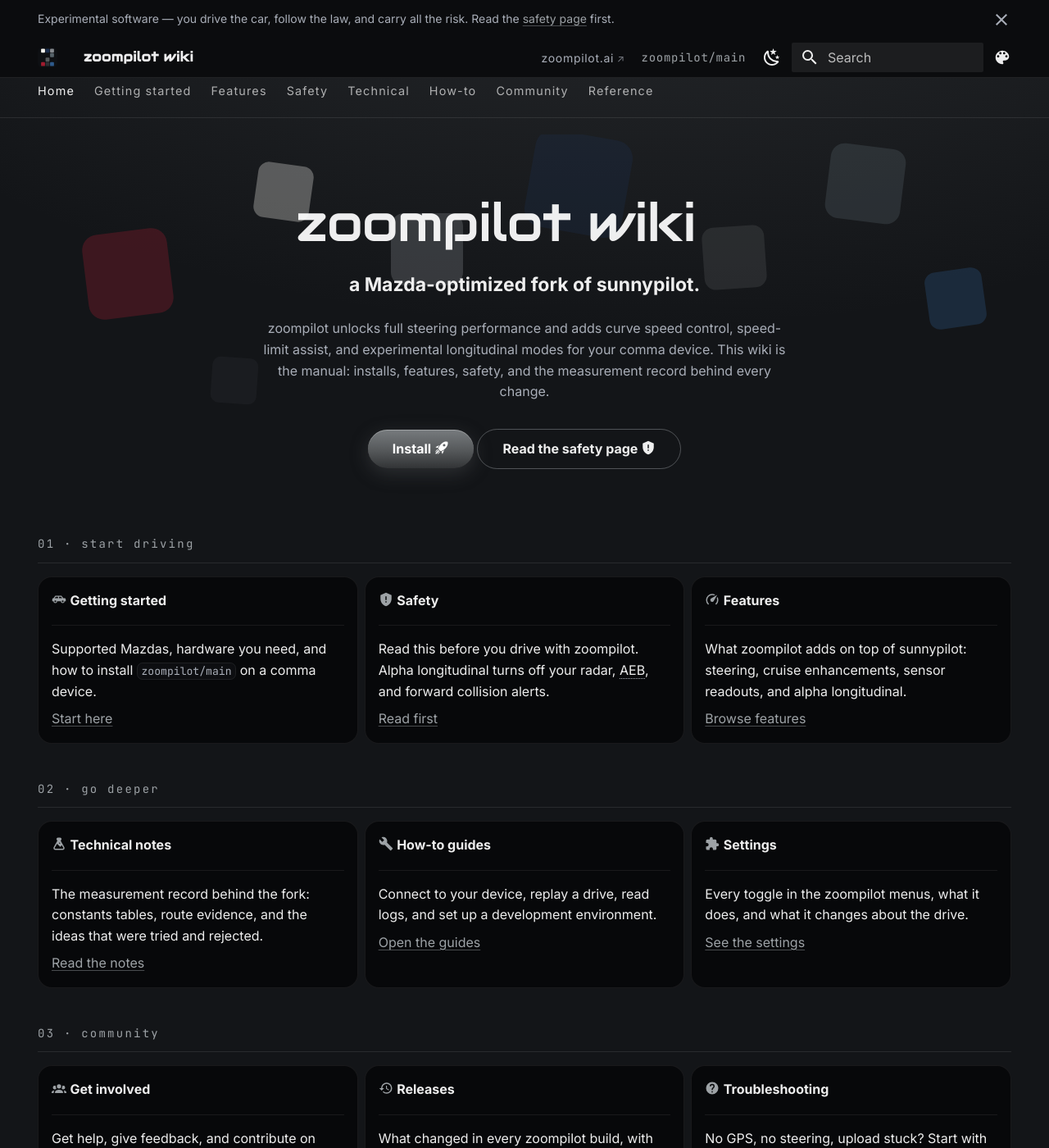
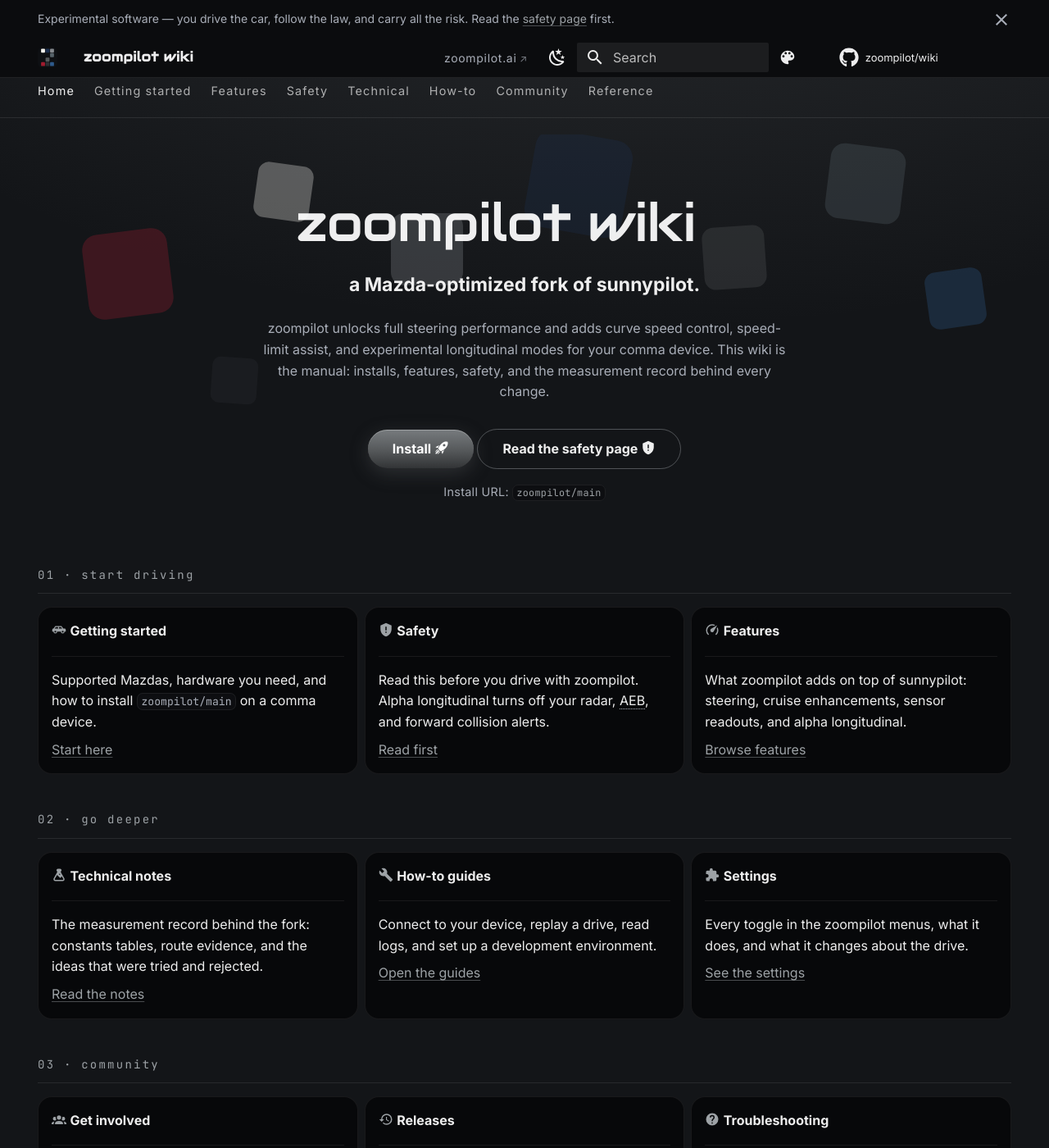
Before and after one commit to mzdnick/zoompilot-wiki, an MkDocs documentation site: the page built from docs/index.md, in a window 1280 px wide and 1400 px high. Shown: the whole window at 82% size. Built offline with MkDocs 1.6.1 and Material for MkDocs 9.7.7, drawn with Linux system fonts in a browser that asks for light colours; comment, search, counter and statistics services are not loaded.

Commit message:
Move the install URL and build stamp out of the header
The header row caps at ~1340px, so the text was invisible at common
pane widths no matter how it was layered. It now lives in the page
flow: one quiet line in the hero under the Install button, and the
same line at the top of the install page. The build chip fills from
the GitHub API as before, and degrades to the bare URL offline.

The header goes back to its old layout, repo widget included.

```diff
--- a/docs/index.md
+++ b/docs/index.md
@@ -24,6 +24,10 @@
 
 [Install :material-rocket-launch:](getting-started/install.md){ .md-button .md-button--primary }
 [Read the safety page :material-shield-alert:](safety.md){ .md-button }
+
+<div class="zp-build" markdown>
+Install URL: `zoompilot/main`<span class="zoom-version" data-zp-version></span>
+</div>
 
 </div>
 
--- a/docs/stylesheets/custom.css
+++ b/docs/stylesheets/custom.css
@@ -198,59 +198,19 @@
 .md-header__home:hover {
   color: var(--md-default-fg-color);
 }
-/* install info: branch + build the wiki documents, moved up from the
- * announce bar, in the same quiet voice as the home link. Reveals in
- * layers as the header gains room: branch from 60em, build sha from
- * 68em, build date from 81.25em, the "Install URL:" label from
- * 88.75em. Fixed width, so the wordmark never gets squeezed instead.
- * The room comes from the repo widget, which only shows from 106em
- * (see below). Hidden below 60em: phones get the drawer header, and
- * nothing fits in it. */
-.md-header__install {
-  flex-shrink: 0;
-  margin: 0 0.4rem;
-  font-size: 0.7rem;
-  letter-spacing: 0.05em;
+/* build line: the install branch + the build the wiki documents. Lives
+ * in the hero (under the Install button) and at the top of the install
+ * page. Page flow, so no viewport can hide it — the header experiment
+ * failed on exactly that. The chip after the branch fills in from the
+ * GitHub API (see .zoom-version at the bottom of this file). */
+.zp-build {
+  margin: 0.8rem 0 0;
+  font-size: 0.72rem;
+  letter-spacing: 0.02em;
   color: var(--md-default-fg-color--light);
-  white-space: nowrap;
-  cursor: default;
 }
-.md-header__install code {
+.zp-build code {
   color: var(--zp-tint);
-  font-family: var(--md-code-font-family);
-}
-@media screen and (max-width: 59.9375em) {
-  .md-header__install {
-    display: none;
-  }
-}
-@media screen and (min-width: 68em) {
-  .zoom-version[data-zp-ready] {
-    display: inline-block;
-  }
-}
-.zp-i-date {
-  display: none;
-}
-@media screen and (min-width: 81.25em) {
-  .zp-i-date {
-    display: inline;
-  }
-}
-.zp-i-label {
-  display: none;
-}
-@media screen and (min-width: 88.75em) {
-  .zp-i-label {
-    display: inline;
-  }
-}
-/* repo widget: off. The header row caps at ~1340px on every screen,
- * so its ~253px can never fit next to the full install text — one or
- * the other, not both. The install text wins; the repo link stays in
- * the drawer nav and the footer. */
-.md-header__source {
-  display: none;
 }
 
 .md-tabs {
@@ -1187,7 +1147,7 @@
   transform: translateY(-1px);
 }
 
-/* ---- version chip in the header ---- */
+/* ---- build chip in the hero and install page lines ---- */
 /* When the chip may show is decided in the md-header__install block
  * above, so the header row never overflows on narrow desktops. */
 .zoom-version {
--- a/overrides/main.html
+++ b/overrides/main.html
@@ -70,23 +70,13 @@
       home.className = "md-header__home md-header__button";
       home.href = HOME;
       home.textContent = "zoompilot.ai";
-      /* install info: branch + build the wiki documents. Moved out of
-       * the announce bar. The label, chip, and date join in as the
-       * header gains room (see custom.css). */
-      var install = document.createElement("div");
-      install.className = "md-header__install";
-      install.title = "Install URL: zoompilot/main";
-      install.setAttribute("aria-label", "Install URL: zoompilot/main");
-      install.innerHTML = '<span class="zp-i-label">Install URL: </span>' +
-        "<code>zoompilot/main</code>" +
-        ' <span class="zoom-version" data-zp-version></span>';
       var anchorEl =
         innerEl.querySelector("[data-md-component='palette']") ||
         innerEl.querySelector(".md-header__source");
       if (anchorEl) {
-        anchorEl.before(home, install);
+        anchorEl.before(home);
       } else {
-        innerEl.append(home, install);
+        innerEl.append(home);
       }
     }
 
@@ -172,10 +162,12 @@
       });
     }
 
-    /* version chip: the zoompilot build the wiki documents, fetched like
-     * the one on zoompilot.ai. Stays hidden if the request fails. */
-    var chip = document.querySelector("[data-zp-version]");
-    if (chip) {
+    /* build chips: the zoompilot build the wiki documents, fetched like
+     * the one on zoompilot.ai. They sit in the hero and on the install
+     * page (see .zp-build in custom.css). Stays hidden if the request
+     * fails, so the line reads as just the install URL. */
+    var chips = document.querySelectorAll("[data-zp-version]");
+    if (chips.length) {
       fetch("https://api.github.com/repos/zoompilot/zoompilot/commits?per_page=1")
         .then(function (r) { return r.ok ? r.json() : null; })
         .then(function (data) {
@@ -183,15 +175,14 @@
           var c = data[0].commit.committer.date;
           var d = new Date(c);
           var pad = function (n) { return (n < 10 ? "0" : "") + n; };
-          /* sha and date are separate spans; the date joins in only on
-           * wide screens, so the header row never overflows */
-          chip.innerHTML = "<span>" + data[0].sha.slice(0, 10) + "</span>" +
-            '<span class="zp-i-date"> · ' +
-            d.getFullYear() + "-" + pad(d.getMonth() + 1) + "-" + pad(d.getDate()) +
-            "</span>";
-          chip.setAttribute("data-zp-ready", "");
+          var stamp = "· build " + data[0].sha.slice(0, 10) + " · " +
+            d.getFullYear() + "-" + pad(d.getMonth() + 1) + "-" + pad(d.getDate());
+          chips.forEach(function (chip) {
+            chip.textContent = stamp;
+            chip.setAttribute("data-zp-ready", "");
+          });
         })
-        .catch(function () { /* offline: chip stays hidden */ });
+        .catch(function () { /* offline: chips stay hidden */ });
     }
   })();
 </script>
```
Also changed, not shown: docs/getting-started/install.md (+4 -0 lines).
